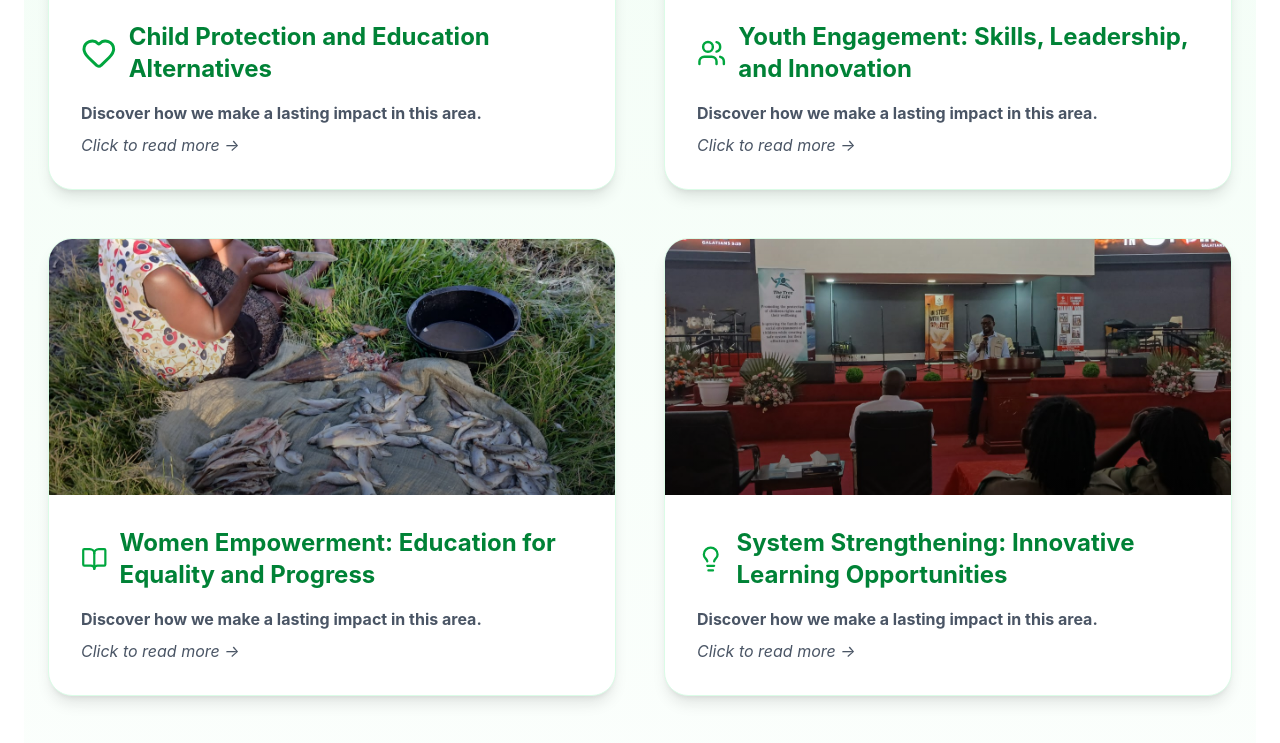
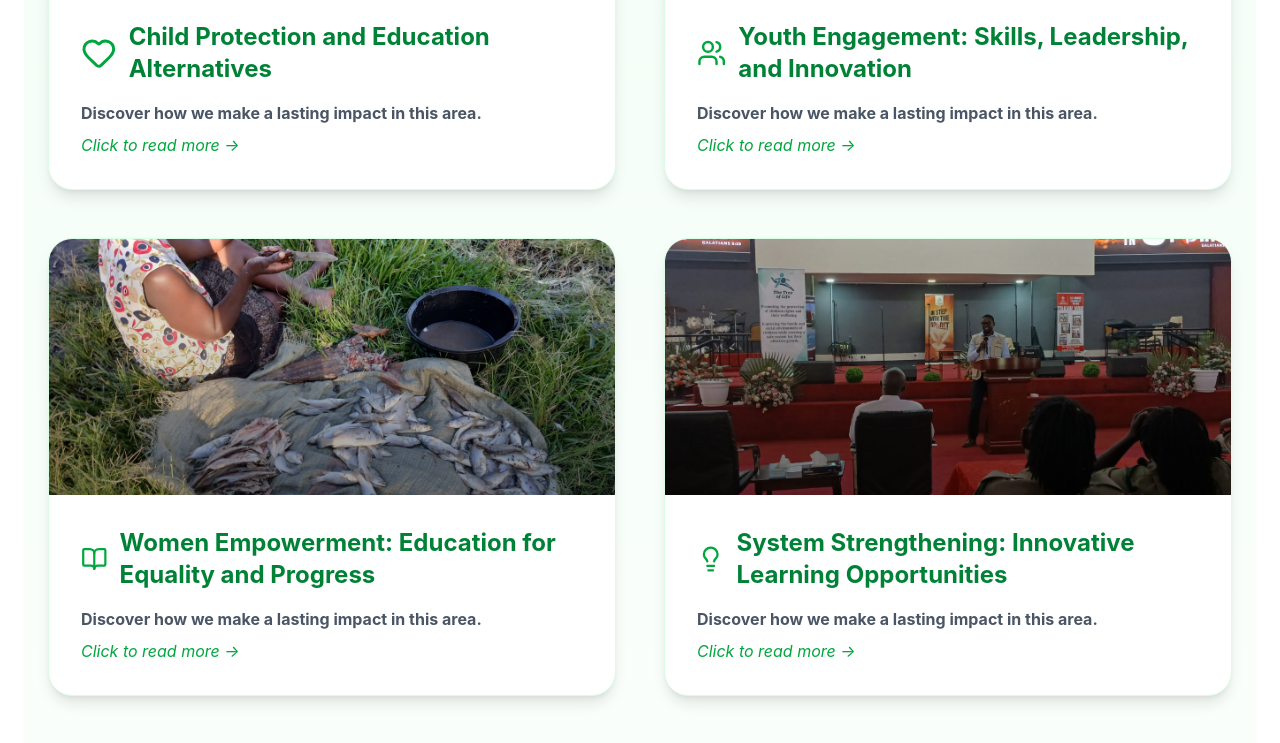
Before and after one commit to steph10920/ecnafrica, a React (Vite) app: page / in a window 1280 px wide. Shown: the part 2280-3023 px from the top of the page. Built offline with nearby package versions, Linux system fonts and the light colour scheme.

Commit message:
changes made in careers

```diff
--- a/src/components/StrategicFocus.jsx
+++ b/src/components/StrategicFocus.jsx
@@ -244,7 +244,7 @@ export default function StrategicFocus() {
                 <p className="text-gray-600 mb-2">
                   <strong>Discover how we make a lasting impact in this area.</strong>
                 </p>
-                <p className="text-gray-600 italic">Click to read more →</p>
+                <p className="text-green-600 italic">Click to read more →</p>
               </div>
             </div>
           ))}
```
